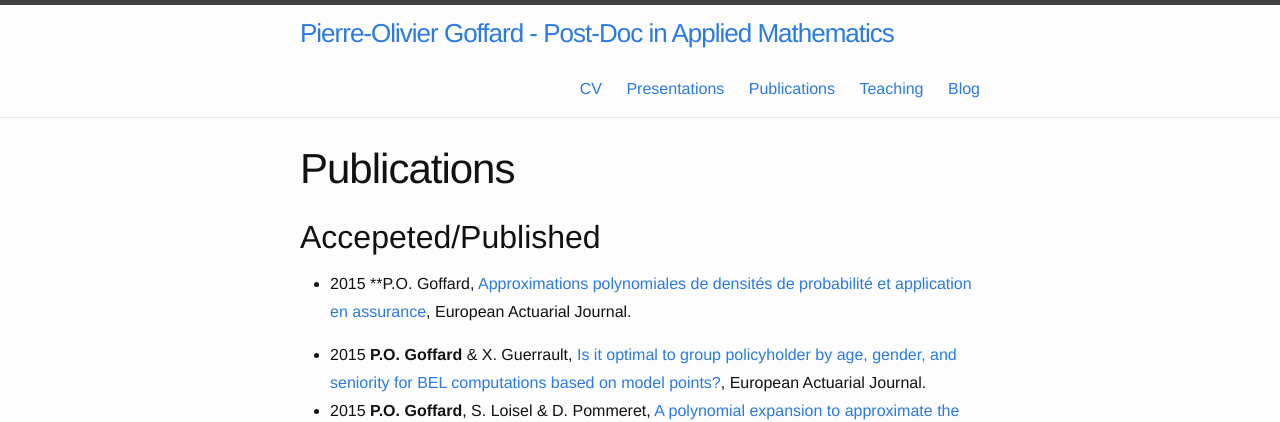
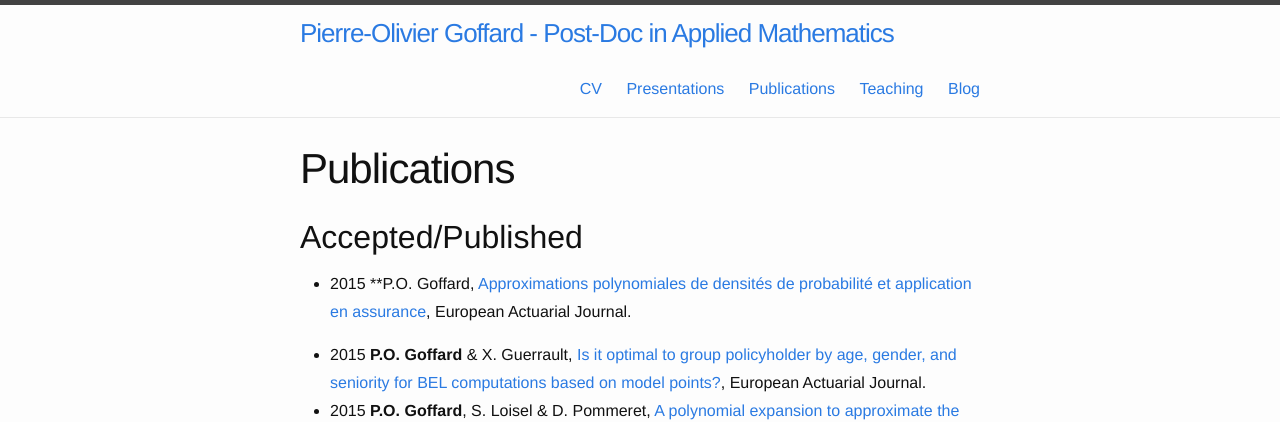
Before and after one commit to LaGauffre/LaGauffre.github.io, a Jekyll site: the page built from Publications.md, in a window 1280 px wide. Shown: the top 422 px of the page. Built offline with Jekyll 4.4.1, drawn with Linux system fonts in a browser that asks for light colours; nearby versions of some CDN libraries; Markdown is read by kramdown in place of the engine named in the settings.

Commit message:
Modif Publications

```diff
--- a/Publications.md
+++ b/Publications.md
@@ -4,8 +4,8 @@
 permalink: /Publi/
 ---
 
-##Accepeted/Published
-* 2015 **P.O. Goffard, [Approximations polynomiales de densités de probabilité et application en assurance](/Publications/GoffardGuerraultModelPointsEaJ2015.pdf), European Actuarial Journal.
+##Accepted/Published
+* 2015 **P.O. Goffard, [Approximations polynomiales de densités de probabilité et application en assurance](/Publications/Main.pdf), European Actuarial Journal.
 
 * 2015 **P.O. Goffard** & X. Guerrault, [Is it optimal to group policyholder by age, gender, and seniority for BEL computations based on model points?](/Publications/GoffardGuerraultModelPointsEaJ2015.pdf), European Actuarial Journal.
 * 2015 **P.O. Goffard**, S. Loisel & D. Pommeret, [A polynomial expansion to approximate the ultimate ruin probability in the compound Poisson ruin model](/Publications/Goffard_Loisel_Pommeret_June2015_Ruin_Probability_Approximation.pdf), Journal of Computational and Applied Mathematics.
```
Also changed, not shown: 1 other file.
